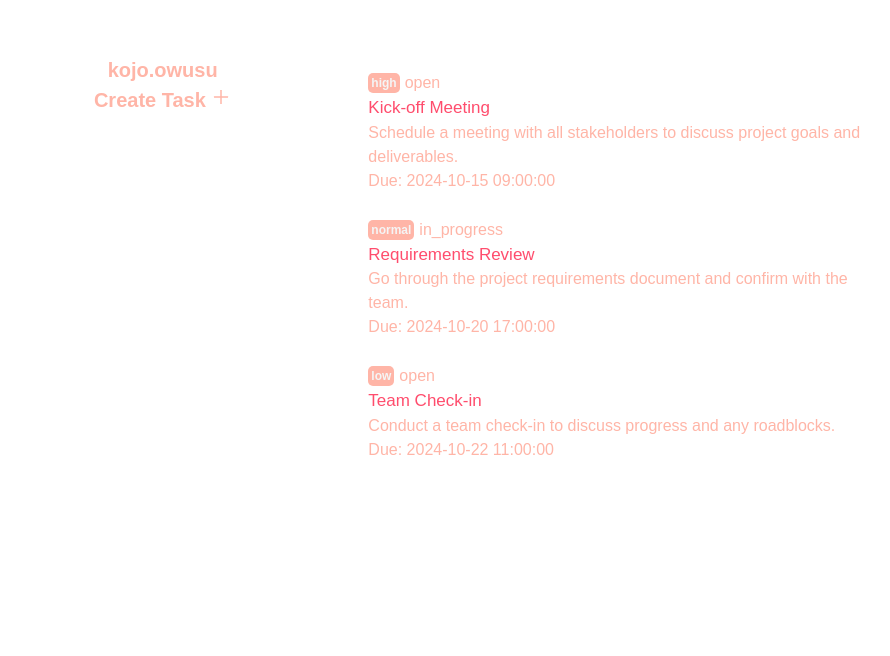
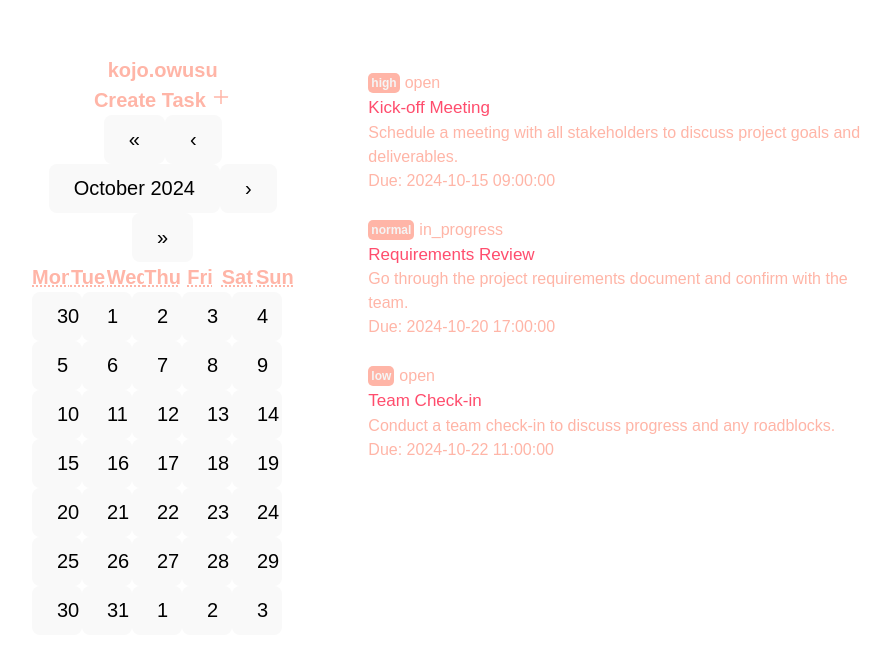
Before and after one commit to irungundigirigi/task-manager, a React (Vite) app: page / in a window 1280 px wide. Shown: the top 656 px of the page, without its empty margins (15-905 px from the left). Built offline with nearby package versions, Linux system fonts and the light colour scheme; a web font is replaced by a local one.

Commit message:
calendar styles

```diff
--- a/src/App.tsx
+++ b/src/App.tsx
@@ -2,7 +2,9 @@ import { useEffect, useState } from "react";
 import { Task, User } from "./types/Task";
 import { AiOutlinePlus } from "react-icons/ai";
 import TaskCard from "./components/Todo-item/Todo-item";
+import Calendar from "react-calendar";
 import "./App.css";
+//https://medium.com/@suvarna.kale/react-calendar-customization-4bdf89d04dbb
 
 function App() {
   const [data, setData] = useState<Partial<User>>({});
@@ -22,6 +24,7 @@ function App() {
         <div className="create">
           {" "}
           Create Task <AiOutlinePlus />
+          <Calendar />
         </div>
       </div>
 
```
